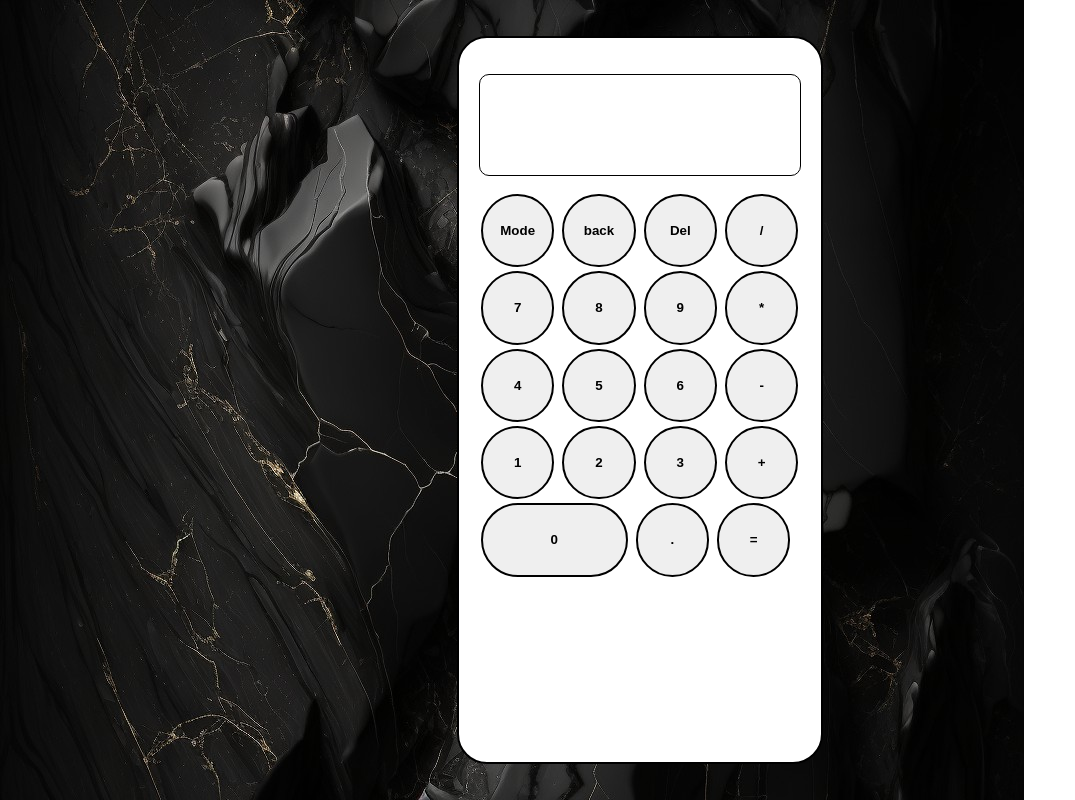
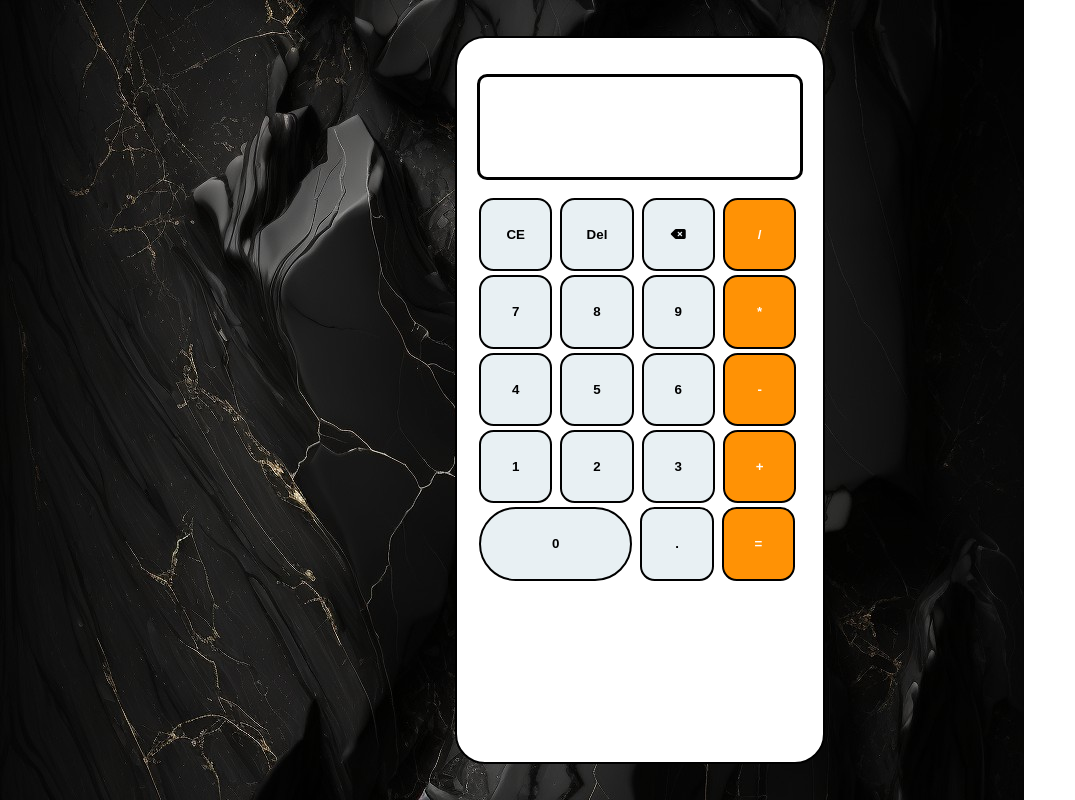
Before and after one commit to Muhammad-Anas16/Calculator, a plain HTML site: page index.html in a window 1280 px wide. Shown: the whole page, without its empty margins (0-1075 px from the left). Drawn offline with Linux system fonts and the light colour scheme.

Commit message:
completed

```diff
--- a/index.html
+++ b/index.html
@@ -6,6 +6,9 @@
     <meta name="viewport" content="width=device-width, initial-scale=1.0">
     <title>Calculator</title>
 
+    <link rel="stylesheet" href="https://cdnjs.cloudflare.com/ajax/libs/font-awesome/6.6.0/css/all.min.css"
+        integrity="sha512-Kc323vGBEqzTmouAECnVceyQqyqdsSiqLQISBL29aUW4U/M7pSPA/gEUZQqv1cwx4OnYxTxve5UMg5GT6L4JJg=="
+        crossorigin="anonymous" referrerpolicy="no-referrer" />
     <link rel="stylesheet" href="style.css">
 </head>
 
@@ -16,42 +19,44 @@
         <div class="light main-container">
 
             <div class="screen-container">
-                <div class="screen" style=" "></div>
+                <div class="screen"></div>
             </div>
 
             <div class="-button-container">
-                <button onClick="getValue('')">Mode</button>
-                <button onClick="getValue('back')">back</button>
+                <button onClick="getValue('')">CE</button>
                 <button onClick="getValue('')">Del</button>
-                <button onClick="getValue('/')">/</button>
+                <button onClick="getValue('back')">
+                    <i class="fa-solid fa-delete-left"></i>
+                </button>
+                <button class="math" onClick="getValue('/')">/</button>
             </div>
 
             <div class="-button-container">
                 <button onClick="getValue(7)">7</button>
                 <button onClick="getValue(8)">8</button>
                 <button onClick="getValue(9)">9</button>
-                <button onClick="getValue('*')">*</button>
+                <button class="math" onClick="getValue('*')">*</button>
             </div>
 
             <div class="-button-container">
                 <button onClick="getValue(4)">4</button>
                 <button onClick="getValue(5)">5</button>
                 <button onClick="getValue(6)">6</button>
-                <button onClick="getValue('-')">-</button>
+                <button class="math" onClick="getValue('-')">-</button>
             </div>
 
             <div class="-button-container">
                 <button onClick="getValue(1)">1</button>
                 <button onClick="getValue(2)">2</button>
                 <button onClick="getValue(3)">3</button>
-                <button onClick="getValue('+')">+</button>
+                <button class="math" onClick="getValue('+')">+</button>
 
             </div>
 
             <div class="-button-container">
                 <button class="zero" onClick="getValue(0)">0</button>
                 <button onClick="getValue('.')">.</button>
-                <button onClick="getValue('=')">=</button>
+                <button class="math" onClick="getValue('=')">=</button>
             </div>
 
         </div>
--- a/style.css
+++ b/style.css
@@ -13,6 +13,7 @@ body {
     background-image: url(./img/background-image.jpg);
     background-repeat: no-repeat;
     background-attachment: fixed;
+    overflow: hidden;
 }
 
 .main {
@@ -29,7 +30,7 @@ body {
 }
 
 .screen-container {
-    border: 1px solid black;
+    border: 3px solid black;
     border-radius: 10px;
     margin-bottom: 1em;
     width: 320px;
@@ -42,17 +43,24 @@ body {
 .screen {
     width: 280px;
     height: 70px;
+    font-size: 2em;
 }
 
 button {
     width: 5.5em;
     height: 5.5em;
     border: 2px solid black;
-    border-radius: 50%;
+    border-radius: 20%;
     margin: 2px;
+    background-color: #E8F0F3;
 }
 
 .zero{
-    width: 11em;
+    width: 11.5em;
     border-radius: 50px;
 }
+
+.math{
+    background-color: #FF9205;
+    color: white;
+}
```
Also changed, not shown: app.js (+0 -17 lines).
